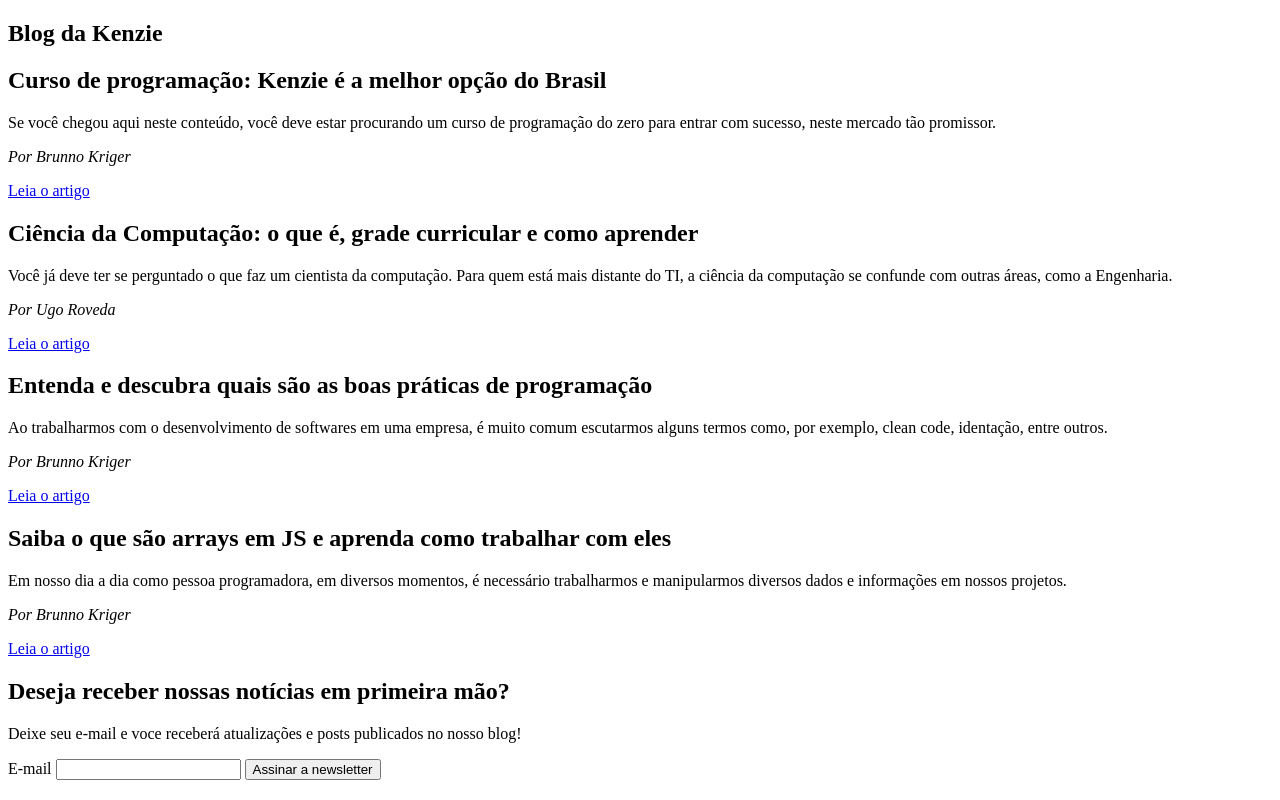
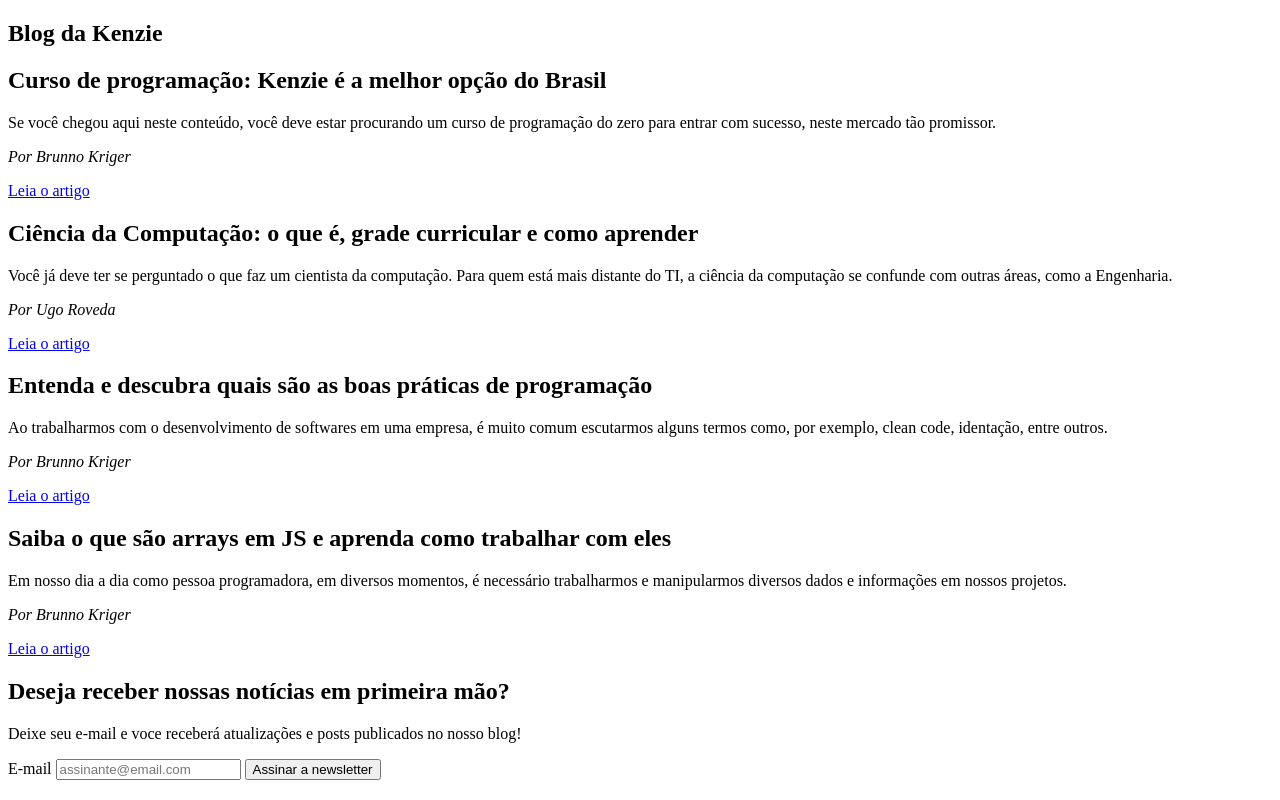
Before and after one commit to Kenzie-Academy-Brasil-Developers/m1_sprint1_entrega_blog_svnoliveira, a plain HTML site: page index.html in a window 1280 px wide. Drawn offline with Linux system fonts and the light colour scheme.

Commit message:
alteração, adicionado place holder no formulario versao 1.1

```diff
--- a/index.html
+++ b/index.html
@@ -52,7 +52,7 @@
         <section>
             <form>
                 <label for="email">E-mail</label>
-                <input type="email" id="email" name="emailDoAssinante">
+                <input type="email" id="email" name="emailDoAssinante" placeholder="assinante@email.com">
                 <button type="submit">Assinar a newsletter</button>
             </form>
         </section>
```
